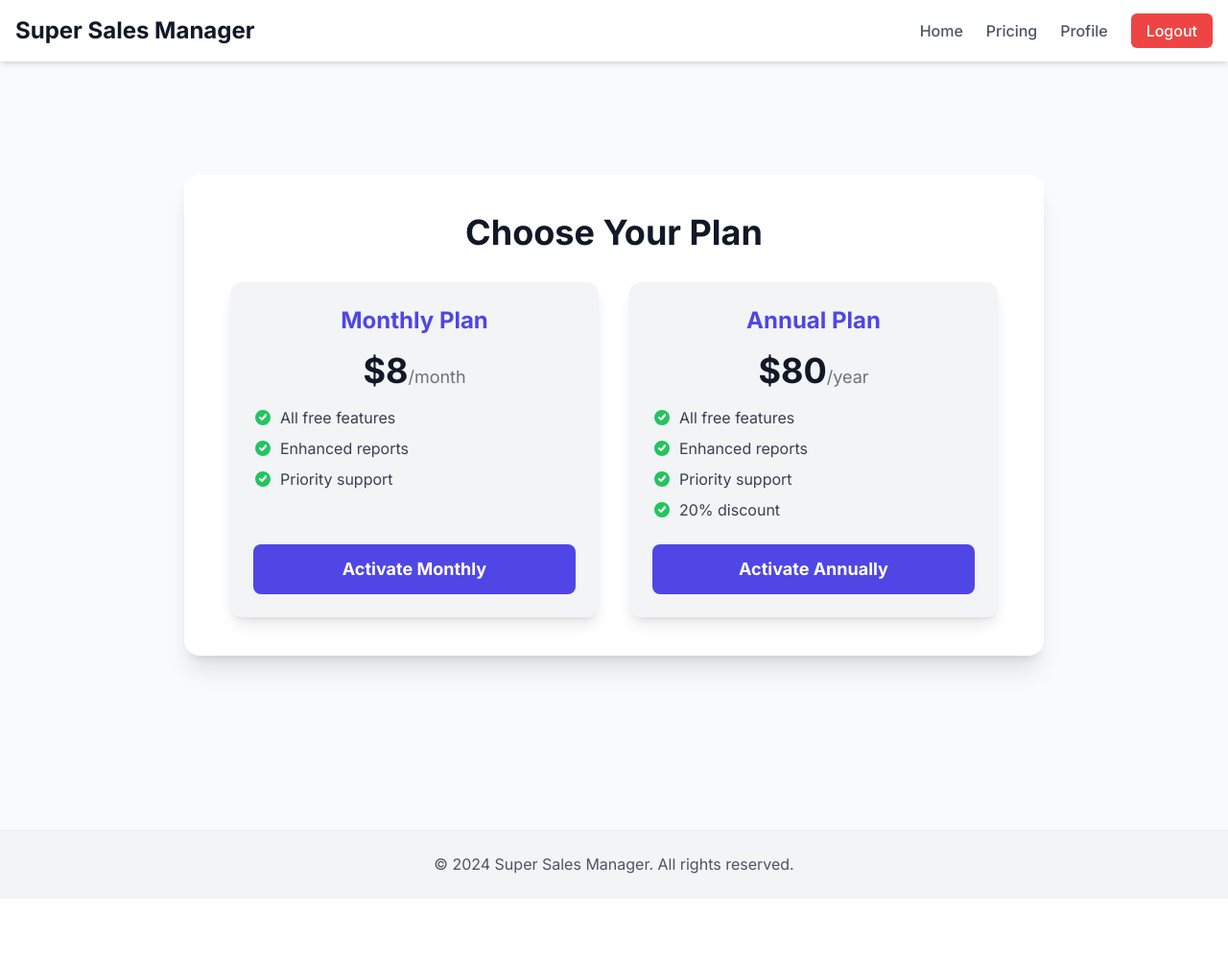
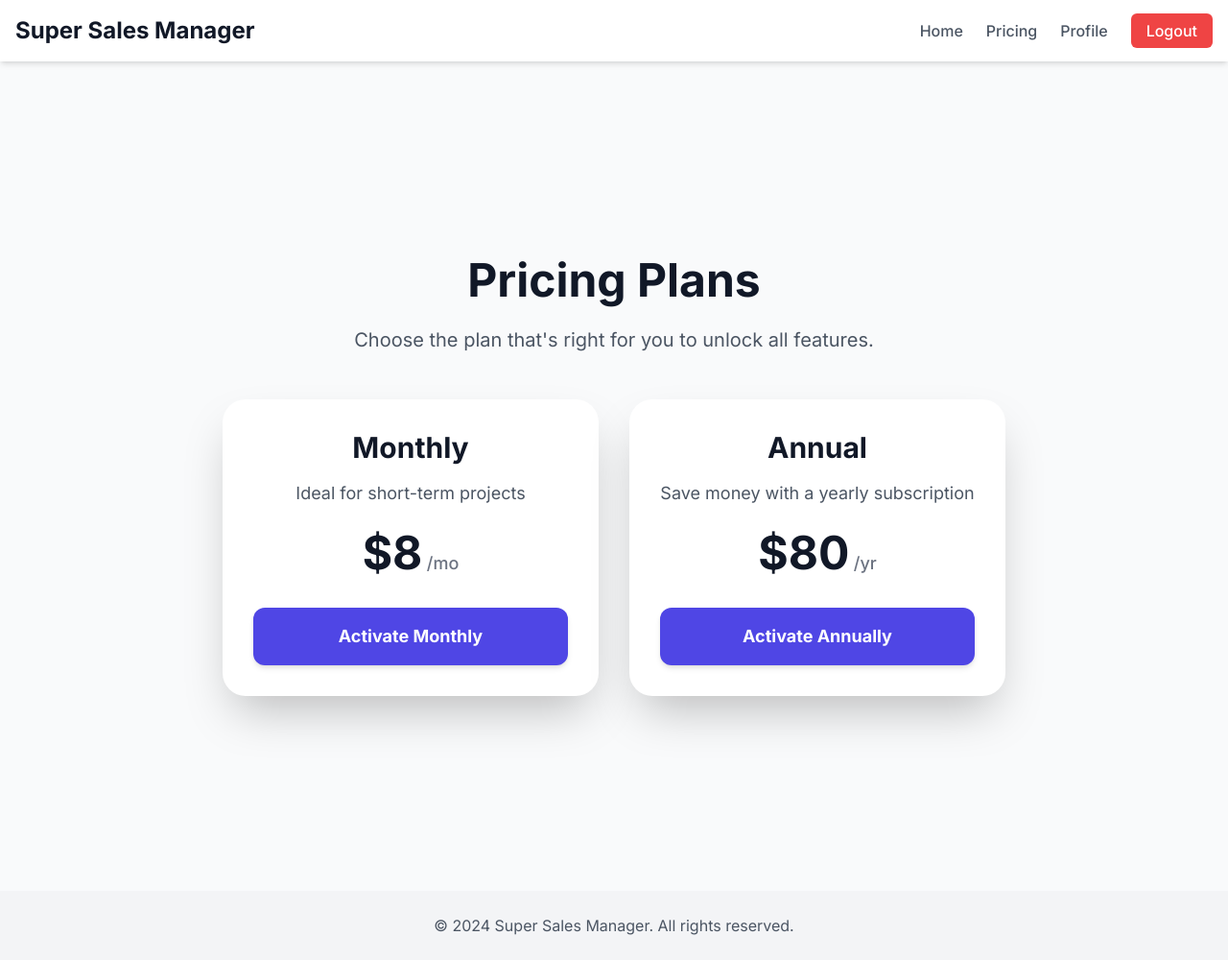
Before and after one commit to haider99950/super_sales_manager_website, a Flask app: page /pricing in a window 1280 px wide. Shown: the whole page at 96% size. Before the commit the page ends 910 px from the top, so only its background shows below. Run offline with Flask 3, Linux system fonts and the light colour scheme; the visitor is signed in with stand-in values (Sample User, id 1); some libraries are stand-ins or nearby versions.

Commit message:
Fixations

```diff
--- a/app.py
+++ b/app.py
@@ -95,6 +95,7 @@ def home():
 
 
 @app.route("/pricing")
+@login_required  # Added this to check user status
 def pricing():
     # Pass all necessary Stripe keys to the pricing template.
     return render_template(
@@ -227,7 +228,7 @@ def create_checkout_session():
 
         # Check if the user already has a Stripe customer ID
         if not current_user.stripe_customer_id:
-            # Create a new customer if one does not exist and save the ID
+            # Create a new customer if one does not exist
             customer = stripe.Customer.create(
                 email=current_user.email,
             )
@@ -285,20 +286,25 @@ def stripe_webhook():
     if event["type"] == "checkout.session.completed":
         session = event["data"]["object"]
         user_id = session.get("metadata", {}).get("user_id")
+
+        # Correctly get the price_id from the session object
         price_id = session.get("line_items", {}).get("data", [{}])[0].get("price", {}).get("id")
 
         if user_id:
             user = User.query.get(int(user_id))
             if user:
-                # Save the Stripe customer ID from the session to the user's record
-                user.stripe_customer_id = session.customer
-
+                # Update the subscription status based on the price_id
                 if price_id == STRIPE_MONTHLY_PLAN_ID:
                     user.subscription_status = "Monthly"
                 elif price_id == STRIPE_ANNUAL_PLAN_ID:
                     user.subscription_status = "Annually"
                 else:
+                    # Should not happen in this flow, but good to have a default
                     user.subscription_status = "Free"
+
+                # IMPORTANT: We need to also retrieve and save the Stripe customer ID
+                user.stripe_customer_id = session.get('customer')
+
                 db.session.commit()
                 print(f"Subscription for user {user.email} updated to {user.subscription_status}")
 
--- a/templates/pricing.html
+++ b/templates/pricing.html
@@ -1,99 +1,106 @@
 <!-- templates/pricing.html -->
 {% extends "base.html" %}
+{% block content %}
+<div class="flex items-center justify-center min-h-screen">
+    <div class="w-full max-w-4xl p-8 md:p-10 text-center">
+        {% if current_user.subscription_status != 'Free' %}
+        <div class="bg-white dark:bg-gray-800 shadow-xl rounded-2xl p-8 md:p-10 w-full max-w-lg mx-auto">
+            <h2 class="text-3xl font-bold text-center text-gray-900 dark:text-white mb-4">You're Already Subscribed!</h2>
+            <p class="text-center text-gray-500 dark:text-gray-400 mb-6">
+                You have an active {{ current_user.subscription_status }} subscription.
+                You can manage your plan or cancel it from your profile page.
+            </p>
+            <a href="{{ url_for('profile') }}" class="w-full inline-block text-center px-6 py-3 bg-indigo-600 text-white rounded-lg font-bold text-lg hover:bg-indigo-700 transition-colors duration-300">
+                Go to Profile
+            </a>
+        </div>
+        {% else %}
+        <h2 class="text-5xl font-extrabold text-gray-900 dark:text-white mb-6">Pricing Plans</h2>
+        <p class="text-xl text-gray-600 dark:text-gray-400 mb-12">
+            Choose the plan that's right for you to unlock all features.
+        </p>
 
-{% block content %}
-<div class="flex items-center justify-center min-h-screen -mt-16">
-    <div class="w-full max-w-4xl bg-white dark:bg-gray-800 shadow-xl rounded-2xl p-8 md:p-10 text-center">
-        <h2 class="text-4xl font-bold text-gray-900 dark:text-white mb-8">Choose Your Plan</h2>
-        <div class="flex flex-col md:flex-row justify-center gap-8">
+        <div class="grid grid-cols-1 md:grid-cols-2 gap-8">
             <!-- Monthly Plan Card -->
-            <div class="flex-1 max-w-sm bg-gray-100 dark:bg-gray-700 rounded-xl shadow-lg p-6 flex flex-col justify-between transform transition-transform hover:scale-105 duration-300">
-                <div>
-                    <h3 class="text-2xl font-bold text-indigo-600 dark:text-indigo-400 mb-4">Monthly Plan</h3>
-                    <p class="text-4xl font-extrabold text-gray-900 dark:text-white mb-4">$8<span class="text-lg font-normal text-gray-500 dark:text-gray-400">/month</span></p>
-                    <ul class="text-left text-gray-700 dark:text-gray-300 space-y-2 mb-6">
-                        <li class="flex items-center"><svg class="w-5 h-5 text-green-500 mr-2" fill="currentColor" viewBox="0 0 20 20"><path fill-rule="evenodd" d="M10 18a8 8 0 100-16 8 8 0 000 16zm3.707-10.293a1 1 0 00-1.414-1.414L9 10.586 7.707 9.293a1 1 0 00-1.414 1.414l2 2a1 1 0 001.414 0l4-4z" clip-rule="evenodd"></path></svg>All free features</li>
-                        <li class="flex items-center"><svg class="w-5 h-5 text-green-500 mr-2" fill="currentColor" viewBox="0 0 20 20"><path fill-rule="evenodd" d="M10 18a8 8 0 100-16 8 8 0 000 16zm3.707-10.293a1 1 0 00-1.414-1.414L9 10.586 7.707 9.293a1 1 0 00-1.414 1.414l2 2a1 1 0 001.414 0l4-4z" clip-rule="evenodd"></path></svg>Enhanced reports</li>
-                        <li class="flex items-center"><svg class="w-5 h-5 text-green-500 mr-2" fill="currentColor" viewBox="0 0 20 20"><path fill-rule="evenodd" d="M10 18a8 8 0 100-16 8 8 0 000 16zm3.707-10.293a1 1 0 00-1.414-1.414L9 10.586 7.707 9.293a1 1 0 00-1.414 1.414l2 2a1 1 0 001.414 0l4-4z" clip-rule="evenodd"></path></svg>Priority support</li>
-                    </ul>
+            <div class="bg-white dark:bg-gray-800 rounded-3xl shadow-2xl overflow-hidden transform hover:scale-105 transition-transform duration-300">
+                <div class="p-8">
+                    <h3 class="text-3xl font-extrabold text-gray-900 dark:text-white">Monthly</h3>
+                    <p class="mt-4 text-gray-600 dark:text-gray-400 text-lg">Ideal for short-term projects</p>
+                    <div class="mt-6">
+                        <span class="text-5xl font-extrabold text-gray-900 dark:text-white">$8</span>
+                        <span class="text-lg font-medium text-gray-500 dark:text-gray-300">/mo</span>
                     </div>
-                <form id="monthly-form">
-                    <!-- The price_id is now passed dynamically from the Flask backend -->
+                    <form id="checkout-form-monthly" class="mt-8">
                         <input type="hidden" name="price_id" value="{{ monthly_plan_id }}">
-                    <button type="submit" class="w-full px-4 py-3 bg-indigo-600 text-white rounded-lg font-bold text-lg hover:bg-indigo-700 transition-colors duration-300">
+                        <button type="submit" class="w-full py-4 px-8 bg-indigo-600 text-white rounded-xl font-bold text-lg hover:bg-indigo-700 transition-colors duration-300 shadow-md">
                             Activate Monthly
                         </button>
                     </form>
                 </div>
+            </div>
 
             <!-- Annual Plan Card -->
-            <div class="flex-1 max-w-sm bg-gray-100 dark:bg-gray-700 rounded-xl shadow-lg p-6 flex flex-col justify-between transform transition-transform hover:scale-105 duration-300">
-                <div>
-                    <h3 class="text-2xl font-bold text-indigo-600 dark:text-indigo-400 mb-4">Annual Plan</h3>
-                    <p class="text-4xl font-extrabold text-gray-900 dark:text-white mb-4">$80<span class="text-lg font-normal text-gray-500 dark:text-gray-400">/year</span></p>
-                    <ul class="text-left text-gray-700 dark:text-gray-300 space-y-2 mb-6">
-                        <li class="flex items-center"><svg class="w-5 h-5 text-green-500 mr-2" fill="currentColor" viewBox="0 0 20 20"><path fill-rule="evenodd" d="M10 18a8 8 0 100-16 8 8 0 000 16zm3.707-10.293a1 1 0 00-1.414-1.414L9 10.586 7.707 9.293a1 1 0 00-1.414 1.414l2 2a1 1 0 001.414 0l4-4z" clip-rule="evenodd"></path></svg>All free features</li>
-                        <li class="flex items-center"><svg class="w-5 h-5 text-green-500 mr-2" fill="currentColor" viewBox="0 0 20 20"><path fill-rule="evenodd" d="M10 18a8 8 0 100-16 8 8 0 000 16zm3.707-10.293a1 1 0 00-1.414-1.414L9 10.586 7.707 9.293a1 1 0 00-1.414 1.414l2 2a1 1 0 001.414 0l4-4z" clip-rule="evenodd"></path></svg>Enhanced reports</li>
-                        <li class="flex items-center"><svg class="w-5 h-5 text-green-500 mr-2" fill="currentColor" viewBox="0 0 20 20"><path fill-rule="evenodd" d="M10 18a8 8 0 100-16 8 8 0 000 16zm3.707-10.293a1 1 0 00-1.414-1.414L9 10.586 7.707 9.293a1 1 0 00-1.414 1.414l2 2a1 1 0 001.414 0l4-4z" clip-rule="evenodd"></path></svg>Priority support</li>
-                        <li class="flex items-center"><svg class="w-5 h-5 text-green-500 mr-2" fill="currentColor" viewBox="0 0 20 20"><path fill-rule="evenodd" d="M10 18a8 8 0 100-16 8 8 0 000 16zm3.707-10.293a1 1 0 00-1.414-1.414L9 10.586 7.707 9.293a1 1 0 00-1.414 1.414l2 2a1 1 0 001.414 0l4-4z" clip-rule="evenodd"></path></svg>20% discount</li>
-                    </ul>
+            <div class="bg-white dark:bg-gray-800 rounded-3xl shadow-2xl overflow-hidden transform hover:scale-105 transition-transform duration-300">
+                <div class="p-8">
+                    <h3 class="text-3xl font-extrabold text-gray-900 dark:text-white">Annual</h3>
+                    <p class="mt-4 text-gray-600 dark:text-gray-400 text-lg">Save money with a yearly subscription</p>
+                    <div class="mt-6">
+                        <span class="text-5xl font-extrabold text-gray-900 dark:text-white">$80</span>
+                        <span class="text-lg font-medium text-gray-500 dark:text-gray-300">/yr</span>
                     </div>
-                <form id="annual-form">
-                    <!-- The price_id is now passed dynamically from the Flask backend -->
+                    <form id="checkout-form-annual" class="mt-8">
                         <input type="hidden" name="price_id" value="{{ annual_plan_id }}">
-                    <button type="submit" class="w-full px-4 py-3 bg-indigo-600 text-white rounded-lg font-bold text-lg hover:bg-indigo-700 transition-colors duration-300">
+                        <button type="submit" class="w-full py-4 px-8 bg-indigo-600 text-white rounded-xl font-bold text-lg hover:bg-indigo-700 transition-colors duration-300 shadow-md">
                             Activate Annually
                         </button>
                     </form>
                 </div>
             </div>
         </div>
+        {% endif %}
+    </div>
 </div>
 
 <script src="https://js.stripe.com/v3/"></script>
 <script>
-    // The Stripe publishable key is now passed from the Flask backend
-    const stripe = Stripe('{{ stripe_publishable_key }}');
+    const stripe = Stripe("{{ stripe_publishable_key }}");
 
-    document.getElementById('monthly-form').addEventListener('submit', function(e) {
+    // Monthly Plan Form
+    const monthlyForm = document.getElementById("checkout-form-monthly");
+    if (monthlyForm) {
+        monthlyForm.addEventListener("submit", async (e) => {
             e.preventDefault();
-        const priceId = this.querySelector('input[name="price_id"]').value;
-        createCheckoutSession(priceId);
+            const priceId = e.target.price_id.value;
+            const { sessionId } = await fetch("/create-checkout-session", {
+                method: "POST",
+                headers: { "Content-Type": "application/x-www-form-urlencoded" },
+                body: `price_id=${priceId}`,
+            }).then((res) => res.json());
+
+            const { error } = await stripe.redirectToCheckout({ sessionId });
+            if (error) {
+                console.error("Stripe Checkout error:", error);
+            }
         });
-
-    document.getElementById('annual-form').addEventListener('submit', function(e) {
-        e.preventDefault();
-        const priceId = this.querySelector('input[name="price_id"]').value;
-        createCheckoutSession(priceId);
-    });
-
-    async function createCheckoutSession(priceId) {
-        const response = await fetch("{{ url_for('create_checkout_session') }}", {
-            method: "POST",
-            headers: {
-                'Content-Type': 'application/x-www-form-urlencoded',
-            },
-            body: new URLSearchParams({
-                'price_id': priceId
-            }),
-        });
-
-        // Check for a redirect response from the server.
-        // This happens if the user is not authenticated due to the @login_required decorator.
-        if (response.redirected) {
-            window.location.href = response.url;
-            return;
     }
 
-        const data = await response.json();
-        if (data.id) {
-            stripe.redirectToCheckout({ sessionId: data.id });
-        } else {
-            console.error("Error creating checkout session:", data.error);
-            // Instead of an alert, you might show a custom modal or a flash message
-            // in a more advanced application.
-            alert("An error occurred. Please try again.");
+    // Annual Plan Form
+    const annualForm = document.getElementById("checkout-form-annual");
+    if (annualForm) {
+        annualForm.addEventListener("submit", async (e) => {
+            e.preventDefault();
+            const priceId = e.target.price_id.value;
+            const { sessionId } = await fetch("/create-checkout-session", {
+                method: "POST",
+                headers: { "Content-Type": "application/x-www-form-urlencoded" },
+                body: `price_id=${priceId}`,
+            }).then((res) => res.json());
+
+            const { error } = await stripe.redirectToCheckout({ sessionId });
+            if (error) {
+                console.error("Stripe Checkout error:", error);
             }
+        });
     }
 </script>
 {% endblock %}
```
Lines whose indentation alone changed are shown as unchanged.
